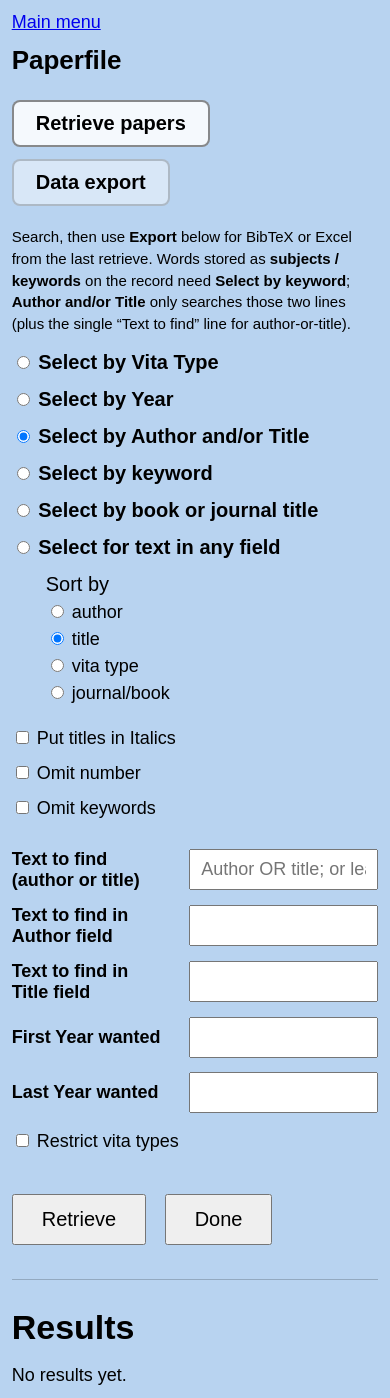
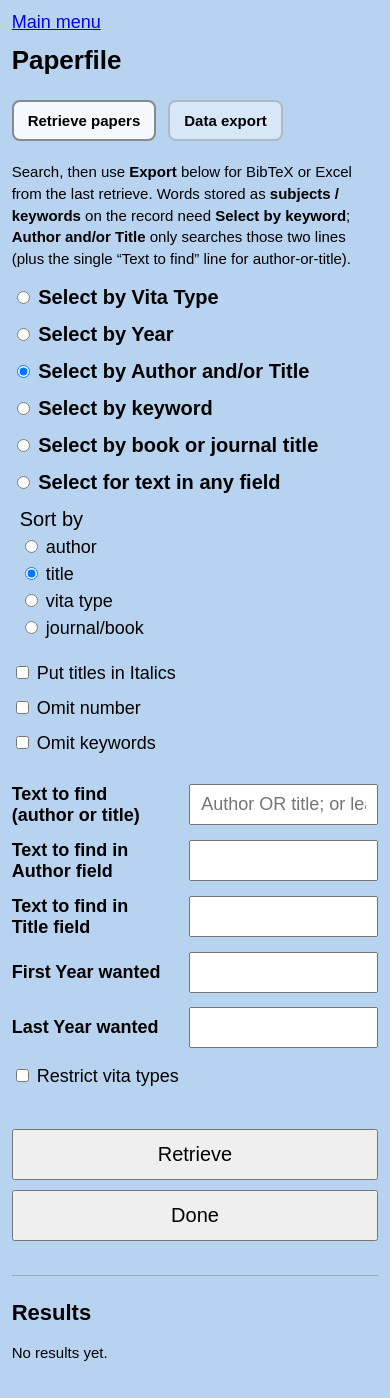
Before and after one commit to yanny2five/paperfile-web, a Flask app: page /retrieve in a window 390 px wide. After the commit the page ends 1361 px from the top, so only its background shows below. Run offline with Flask 3, Linux system fonts and the light colour scheme.

Commit message:
Retrieve UI: larger readable type and full-width buttons on narrow embeds
Made-with: Cursor

```diff
--- a/templates/_paperfile_search_styles.html
+++ b/templates/_paperfile_search_styles.html
@@ -137,8 +137,13 @@
         }
 
         h2 {
-            font-size: 34px;
+            font-size: clamp(22px, 4.5vw, 34px);
             margin-bottom: 18px;
+        }
+
+        #main-search-form {
+            width: 100%;
+            max-width: 100%;
         }
 
         .result {
@@ -147,12 +152,12 @@
             border-radius: 8px;
             padding: 14px 16px;
             margin-bottom: 12px;
-            font-size: 18px;
+            font-size: clamp(15px, 2.4vw, 18px);
             line-height: 1.5;
         }
 
         .muted {
-            font-size: 18px;
+            font-size: clamp(15px, 2.4vw, 18px);
         }
 
         .mode-bar {
@@ -251,4 +256,33 @@
             font-weight: 700;
             border-width: 2px;
         }
+
+        /* Narrow windows / embedded Sites: less wasted margin, slightly larger readable type */
+        @media (max-width: 600px) {
+            .sort-group {
+                margin-left: 8px;
+            }
+
+            .vita-box {
+                margin-left: 8px;
+            }
+
+            .mode-bar a {
+                font-size: clamp(15px, 3.8vw, 19px);
+                padding: 10px 14px;
+            }
+
+            .button-row button {
+                display: block;
+                width: 100%;
+                max-width: 100%;
+                margin-right: 0;
+                margin-bottom: 10px;
+                box-sizing: border-box;
+            }
+
+            .panel-actions button {
+                font-size: clamp(14px, 3.2vw, 17px);
+            }
+        }
     </style>
```
